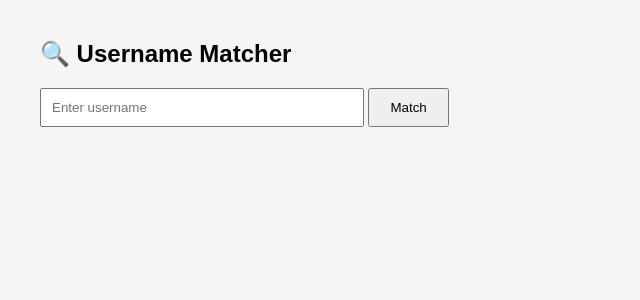
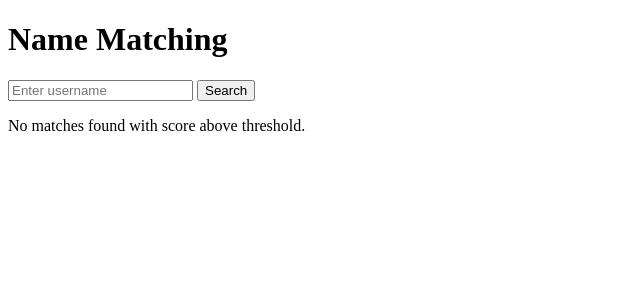
Before and after one commit to midhunprahash-ui/Name_match_ml, a Flask app: page / in a window 1280 px wide. Shown: the top 300 px of the page, without its empty margins (0-640 px from the left). Run offline with Flask 3, Linux system fonts and the light colour scheme; parts of the project's set-up code (start-up, migrations or seed data) failed here and were passed over.

Commit message:
Refactor HTML template and update match scoring logic for improved clarity and functionality

```diff
--- a/Templates/index.html
+++ b/Templates/index.html
@@ -1,60 +1,41 @@
 <!DOCTYPE html>
-<html>
+<html lang="en">
 
 <head>
-    <title>Username Matcher</title>
-    <style>
-        body {
-            font-family: Arial;
-            margin: 40px;
-            background-color: #f5f5f5;
-        }
-
-        input[type="text"] {
-            padding: 10px;
-            width: 300px;
-        }
-
-        input[type="submit"] {
-            padding: 10px 20px;
-        }
-
-        .section {
-            margin-top: 30px;
-            background: white;
-            padding: 20px;
-            border-radius: 10px;
-        }
-
-        .match {
-            margin: 10px 0;
-        }
-    </style>
+    <meta charset="UTF-8">
+    <title>Name Match</title>
 </head>
 
 <body>
-    <h2>🔍 Username Matcher</h2>
+    <h1>Name Matching</h1>
+
     <form method="POST">
-        <input type="text" name="username" placeholder="Enter username" value="{{ input_username }}" required>
-        <input type="submit" value="Match">
+        <input type="text" name="username" placeholder="Enter username" value="{{ input_username }}">
+        <button type="submit">Search</button>
     </form>
 
     {% if matches %}
-    <div class="section">
-        <h3>Likely Matches are :</h3>
-        {% for row in matches %}
-        <div class="match">{{ row.employee_name }} (emp_id: {{ row.emp_id }}) — Probability: {{
-            "%.2f"|format(row.probability) }}</div>
+    <h2>Matches (Top)</h2>
+    <ul>
+        {% for match in matches %}
+        <li>
+            {{ match.employee_name }} (ID: {{ match.emp_id }}) - Score: {{ match.score | round(2) }}
+        </li>
         {% endfor %}
-    </div>
-    {% elif top_matches %}
-    <div class="section">
-        <h3>⚠️ No strong matches found. Top 5 closest:</h3>
-        {% for row in top_matches %}
-        <div class="match">🔎 {{ row.employee_name }} (emp_id: {{ row.emp_id }}) — Probability: {{
-            "%.2f"|format(row.probability) }}</div>
+    </ul>
+    {% else %}
+    <p>No matches found with score above threshold.</p>
+    {% endif %}
+
+    {% if top_matches %}
+    <h2>Top 5 Matches</h2>
+    <ul>
+        {% for match in top_matches %}
+        <li>
+            {{ match.employee_name }} (ID: {{ match.emp_id }}) - Score: {{ match.score | round(2) }}
+        </li>
         {% endfor %}
-    </div>
+    </ul>
     {% endif %}
 </body>
 
--- a/main.py
+++ b/main.py
@@ -2,55 +2,95 @@ from flask import Flask, render_template, request
 import pandas as pd
 from thefuzz import fuzz
 import jellyfish
-import joblib
-
 
 app = Flask(__name__)
-model = joblib.load('/Users/midhun/Developer/Git/Name_match_ml/TRAINED_MODELS/model_3000.pkl')
 
+def compute_match_score(username, full_name, first_name, last_name):
+    """Calculate score using full name, first name, and last name"""
+    # Scores for full name
+    lev_full = fuzz.ratio(username, full_name)
+    partial_full = fuzz.partial_ratio(username, full_name)
+    token_set_full = fuzz.token_set_ratio(username, full_name)
 
-def compute_features(username, employee_name):
-    return [
-        fuzz.ratio(username, employee_name),
-        fuzz.partial_ratio(username, employee_name),
-        fuzz.token_set_ratio(username, employee_name),
-        int(jellyfish.soundex(username) == jellyfish.soundex(employee_name)),
-        int(jellyfish.metaphone(username) == jellyfish.metaphone(employee_name))
-    ]
+    # Scores for first name only
+    lev_first = fuzz.ratio(username, first_name)
+    partial_first = fuzz.partial_ratio(username, first_name)
+    token_set_first = fuzz.token_set_ratio(username, first_name)
+
+    # Scores for last name only
+    lev_last = fuzz.ratio(username, last_name)
+    partial_last = fuzz.partial_ratio(username, last_name)
+    token_set_last = fuzz.token_set_ratio(username, last_name)
+
+    # Phonetic checks on last name and first name
+    soundex_match_last = int(jellyfish.soundex(username) == jellyfish.soundex(last_name))
+    metaphone_match_last = int(jellyfish.metaphone(username) == jellyfish.metaphone(last_name))
+    soundex_match_first = int(jellyfish.soundex(username) == jellyfish.soundex(first_name))
+    metaphone_match_first = int(jellyfish.metaphone(username) == jellyfish.metaphone(first_name))
+
+    # Combine best fuzzy scores from full, first, and last names
+    max_lev = max(lev_full, lev_first, lev_last)
+    max_partial = max(partial_full, partial_first, partial_last)
+    max_token_set = max(token_set_full, token_set_first, token_set_last)
+
+    # Weighted composite score with phonetic bonuses from both first and last names
+    composite = (
+        (max_lev * 0.4) +
+        (max_partial * 0.3) +
+        (max_token_set * 0.3) +
+        (soundex_match_last * 10) +
+        (metaphone_match_last * 10) +
+        (soundex_match_first * 5) +     # smaller weight for first name phonetics
+        (metaphone_match_first * 5)
+    )
+    return min(composite, 100)
 
 def fetch_employees():
     try:
         df = pd.read_csv('employee_data.csv')
         df.columns = df.columns.str.lower()
-        required_columns = {'emp_id', 'first_name', 'last_name'}
-        if not required_columns.issubset(df.columns):
-            return pd.DataFrame(columns=['emp_id', 'employee_name'])
-        df['employee_name'] = df['first_name'].str.strip() + ' ' + df['last_name'].str.strip()
-        return df[['emp_id', 'employee_name']]
-    except:
-        return pd.DataFrame(columns=['emp_id', 'employee_name'])
-
+        if {'emp_id', 'first_name', 'last_name'}.issubset(df.columns):
+            df['employee_name'] = df['first_name'].str.strip() + ' ' + df['last_name'].str.strip()
+            return df[['emp_id', 'employee_name', 'first_name', 'last_name']]
+    except Exception as e:
+        print(f"Error: {e}")
+    return pd.DataFrame(columns=['emp_id', 'employee_name', 'first_name', 'last_name'])
 
 @app.route('/', methods=['GET', 'POST'])
 def index():
     matches = []
     top_matches = []
     input_username = ""
+
     if request.method == 'POST':
-        input_username = request.form['username'].strip()
+        input_username = request.form['username'].strip().lower()
         employees = fetch_employees()
+
         if not employees.empty:
-            features = employees['employee_name'].apply(lambda en: compute_features(input_username, en))
-            features_df = pd.DataFrame(list(features), columns=[
-                'levenshtein', 'partial_ratio', 'token_set_ratio', 'soundex_match', 'metaphone_match'
-            ])
-            probs = model.predict_proba(features_df)[:, 1]
-            employees['probability'] = probs
+            employees['score'] = employees.apply(
+                lambda row: compute_match_score(
+                    input_username,
+                    row['employee_name'].lower(),
+                    row['first_name'].lower(),
+                    row['last_name'].lower()
+                ), axis=1
+            )
 
-            matches = employees[employees['probability'] >= 0.8].sort_values('probability', ascending=False).to_dict(orient='records')
-            top_matches = employees.sort_values('probability', ascending=False).head(5).to_dict(orient='records')
+            matches = employees[employees['score'] >= 80]\
+                .sort_values('score', ascending=False)\
+                .to_dict(orient='records')
 
-    return render_template('index.html', matches=matches, top_matches=top_matches, input_username=input_username)
+            top_matches = employees.sort_values('score', ascending=False)\
+                .head(5)\
+                .to_dict(orient='records')
+
+    return render_template(
+        'index.html',
+        matches=matches,
+        top_matches=top_matches,
+        input_username=input_username
+    )
+
 
 if __name__ == '__main__':
-    app.run()
+    app.run(debug=True)
```
